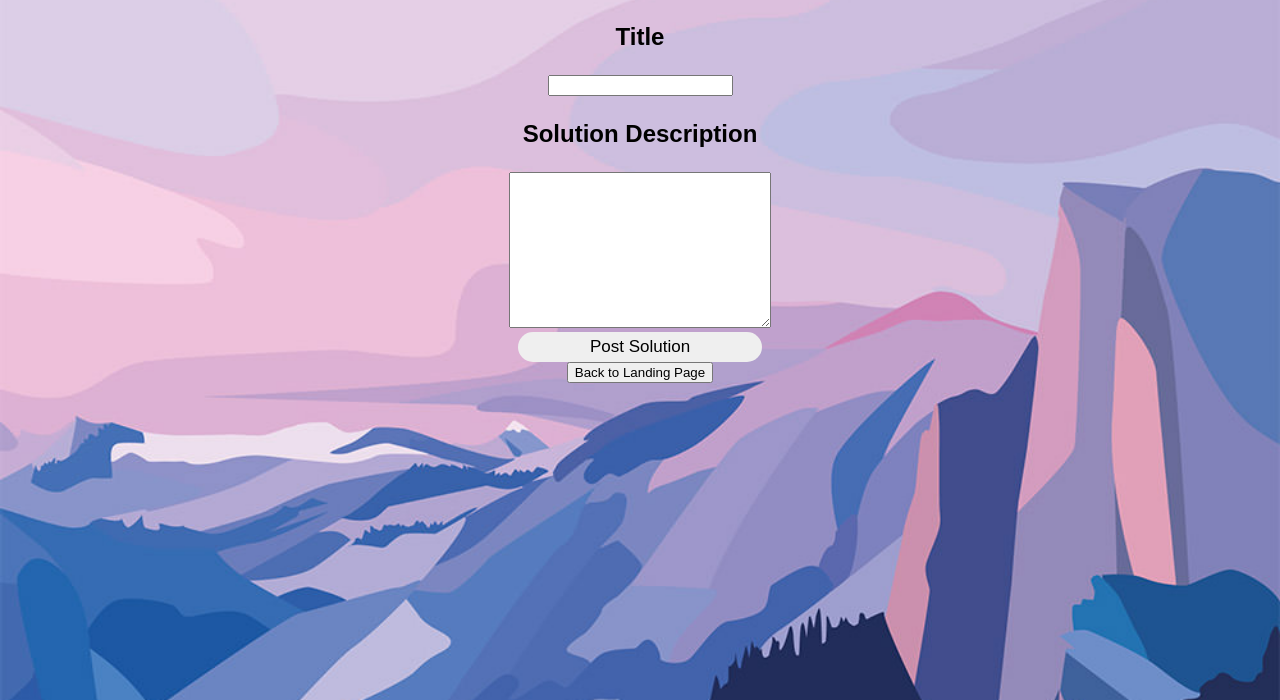
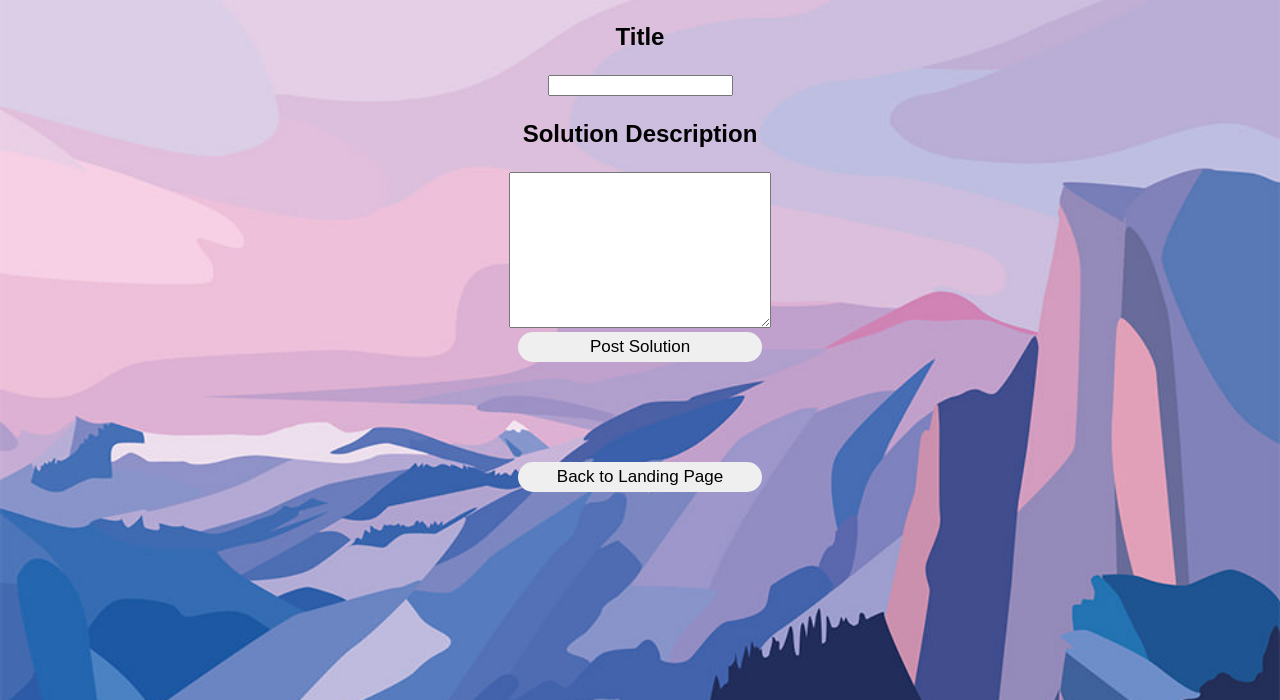
Before and after one commit to miles-phillips0/Amdocs-Hackathon-2022, a Flask app: page /createSolution in a window 1280 px wide. Shown: the part 100-800 px from the top of the page. Run offline with Flask 2, Linux system fonts and the light colour scheme; the visitor is signed in with stand-in values (Sample User, id 1).

Commit message:
Add style to return to landing page btn

```diff
--- a/static/style.css
+++ b/static/style.css
@@ -271,3 +271,13 @@ body {
     transform: translateY(2px);
 
 }
+
+.backToLanding input {
+    margin-top: 100px;
+    width: 244px;
+    height: 30px;
+    border-radius: 20px;
+    border: none;
+    font-family: sans-serif;
+    font-size: 17px;
+}
--- a/templates/createSolution.html
+++ b/templates/createSolution.html
@@ -21,8 +21,10 @@
             </div>
         </form>
         <form method="POST" action="/createSolution">
-            <input type="hidden" name="btn_id" value="back">
-            <input type="submit" value="Back to Landing Page">
+            <div class="backToLanding">
+                <input type="hidden" name="btn_id" value="back">
+                <input type="submit" value="Back to Landing Page">
+            </div>
         </form>
     </body>
 </html>
```
